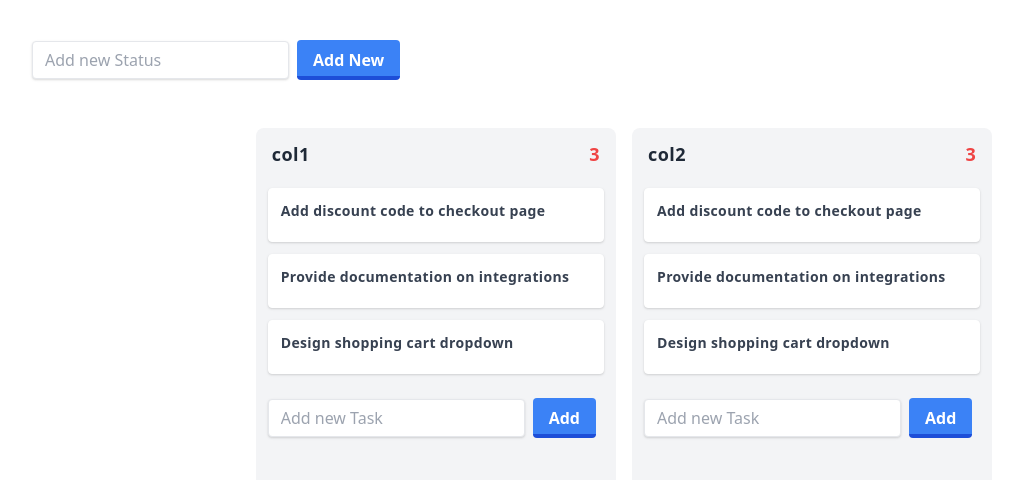
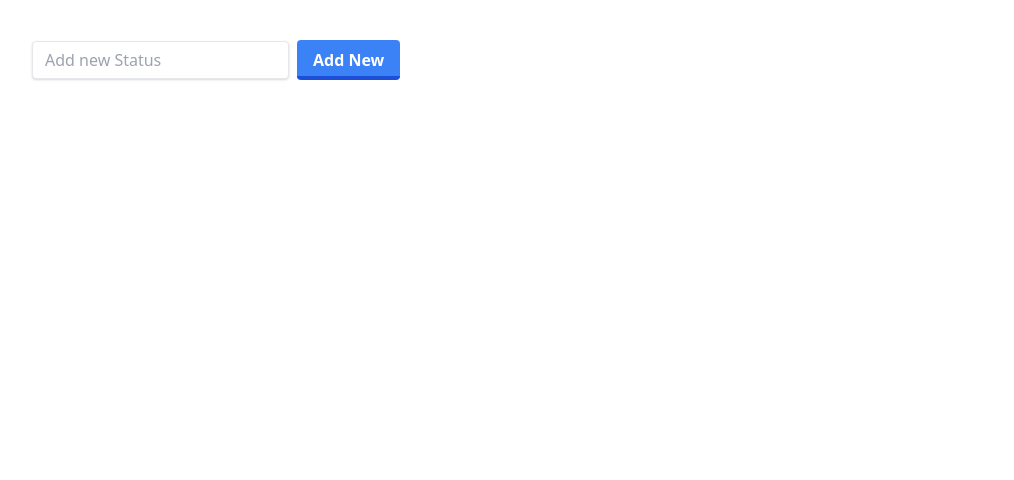
Before and after one commit to swarina/Airtribe-Task, a Nuxt app: page / in a window 1280 px wide. Shown: the top 480 px of the page, without its empty margins (8-1022 px from the left). Built offline with nearby package versions, Linux system fonts and the light colour scheme.

Commit message:
feat: save and get from local storage

```diff
--- a/pages/index.vue
+++ b/pages/index.vue
@@ -9,44 +9,50 @@ export default {
     draggable
   },
   data() {
+    const columns = typeof window !== 'undefined' ? JSON.parse(localStorage.getItem('col')) : null;
+
     return {
-      columns : {
-        col1: {
-          tasks: [
-            {
-              id: 1,
-              title: "Add discount code to checkout page",
-            },
-            {
-              id: 2,
-              title: "Provide documentation on integrations",
-            },
-            {
-              id: 3,
-              title: "Design shopping cart dropdown",
-            },
-          ]
-        },
-        col2: {
-          tasks: [{
-              id: 1,
-              title: "Add discount code to checkout page",
-            },
-            {
-              id: 2,
-              title: "Provide documentation on integrations",
-            },
-            {
-              id: 3,
-              title: "Design shopping cart dropdown",
-            },]
-        }
-      }
+      columns
+      // columns : {
+      //   col1: {
+      //     tasks: [
+      //       {
+      //         id: 1,
+      //         title: "Add discount code to checkout page",
+      //       },
+      //       {
+      //         id: 2,
+      //         title: "Provide documentation on integrations",
+      //       },
+      //       {
+      //         id: 3,
+      //         title: "Design shopping cart dropdown",
+      //       },
+      //     ]
+      //   },
+      //   col2: {
+      //     tasks: [{
+      //         id: 1,
+      //         title: "Add discount code to checkout page",
+      //       },
+      //       {
+      //         id: 2,
+      //         title: "Provide documentation on integrations",
+      //       },
+      //       {
+      //         id: 3,
+      //         title: "Design shopping cart dropdown",
+      //       },]
+      //   }
+      // }
     };
   },
 
+  mounted() {
+    this.columns = typeof window !== 'undefined' ? JSON.parse(localStorage.getItem('col')) : null;
+  },
+
   methods: {
-
     // Save and get from Local Storage
     getFromLocalStorage() {
       localStorage.setItem('col', JSON.stringify(this.columns));
@@ -58,10 +64,10 @@ export default {
     // Add new Task
     addTask(col) {
       if (this.newTask !== "") {
-        const newTaskObj = { id: 1, title: this.newTask };
+        const newTaskObj = { id: this.columns[col].tasks.length+1, title: this.newTask };
         this.columns[col].tasks.push(newTaskObj);
 
-        this.newTask = " ";
+        this.newTask = "";
       }
 
       this.getFromLocalStorage();
@@ -75,7 +81,7 @@ export default {
         this.getFromLocalStorage();
       }
 
-      this.newStatus = " ";
+      this.newStatus = "";
       console.log(this.columns);
     }
   }
@@ -98,7 +104,7 @@ export default {
     </div>
 
     <div class="flex justify-center relative">
-      <div class="min-h-screen flex overflow-x-scroll py-12">
+      <div v-if="columns !== null" class="min-h-screen flex overflow-x-scroll py-12">
         <div v-for="key in Object.keys(columns)" :key="key"
           class="bg-gray-100 rounded-lg px-3 py-3 column-width rounded mr-4">
           <!-- Status Title -->
```
